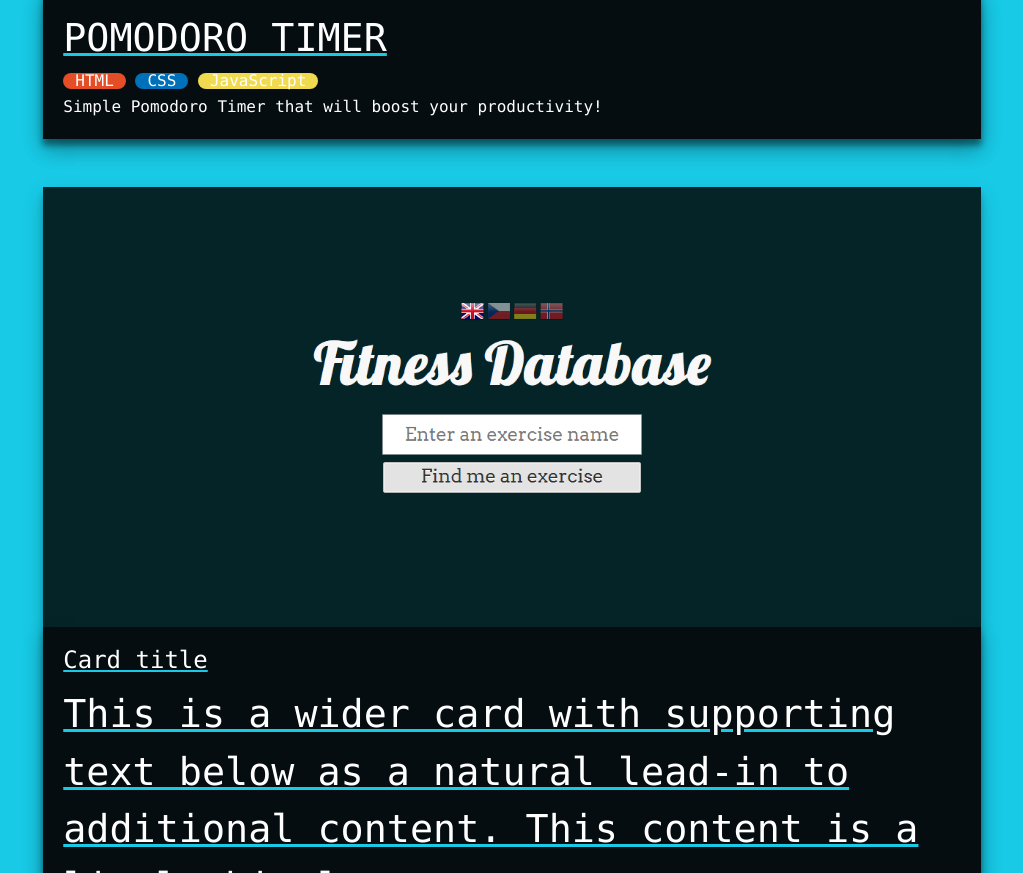
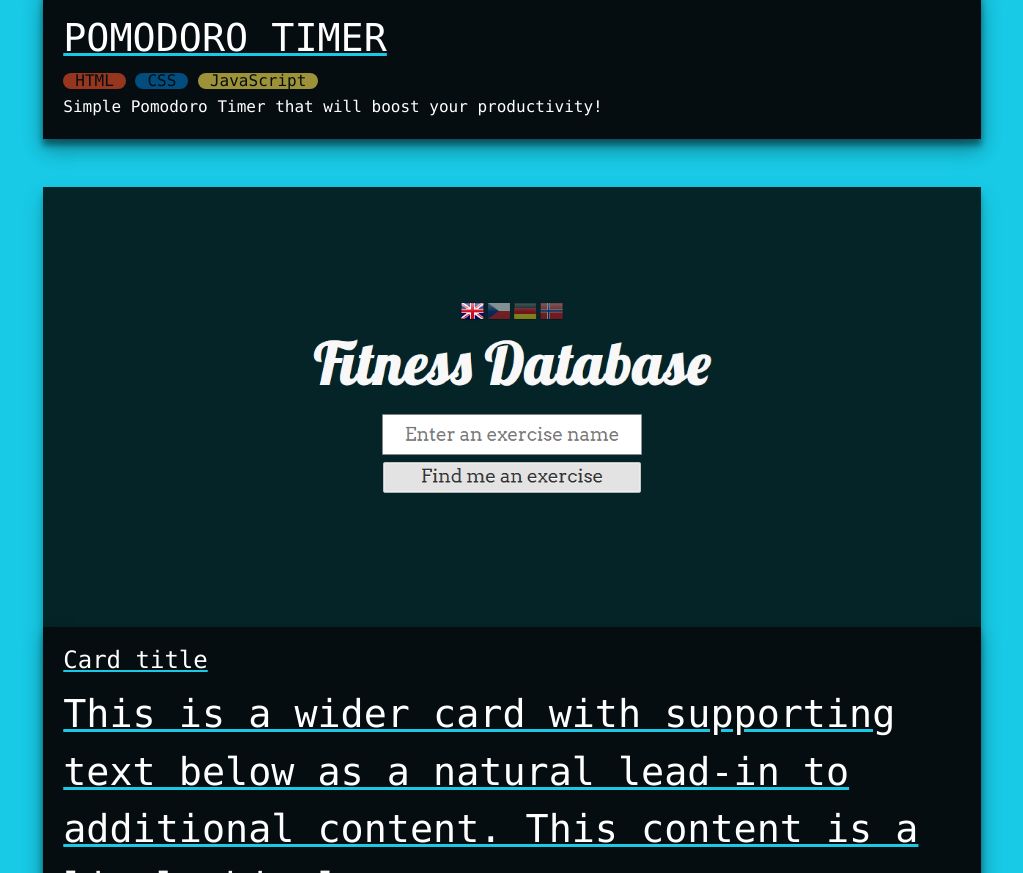
Before and after one commit to oskarwilczynski/portfolio-site, a plain HTML site: page index.html in a window 1280 px wide. Shown: the part 1993-2866 px from the top of the page, without its empty margins (128-1151 px from the left). Drawn offline with nearby package versions, Linux system fonts and the light colour scheme.

Commit message:
Some work on buttons

```diff
--- a/index.html
+++ b/index.html
@@ -109,9 +109,9 @@
             <img class="card-img-top projects-img" src="./images/pomodoro-demo.png">
             <div class="card-body projects-card">
                 <h4 class="card-title projects-card-title">POMODORO TIMER</h4>
-                <button type="button" class="btn btn-primary projects-btn" style="background-color: #E44D26;">HTML</button>
-                <button type="button" class="btn btn-primary projects-btn" style="background-color: #0170BA;">CSS</button>
-                <button type="button" class="btn btn-primary projects-btn" style="background-color: #F0DA50;">JavaScript</button>
+                <a href="#" class="btn btn-primary disabled projects-btn" role="button" aria-disabled="true" style="background-color: #E44D26;">HTML</a>
+                <a href="#" class="btn btn-primary disabled projects-btn" role="button" aria-disabled="true" style="background-color: #0170BA;">CSS</a>
+                <a href="#" class="btn btn-primary disabled projects-btn" role="button" aria-disabled="true" style="background-color: #F0DA50;">JavaScript</a>
                 <p class="card-text">Simple Pomodoro Timer that will boost your productivity!</p>
             </div>
         </div>
--- a/styles/main.css
+++ b/styles/main.css
@@ -221,6 +221,7 @@ h2 {
 
 .projects-btn {
     border-style: none;
+    color: #050D10;
     border-radius: 100px;
     height: 25%;
     margin-bottom: 0.5vw;
@@ -228,5 +229,5 @@ h2 {
 }
 
 .projects-btn:hover {
-    filter: brightness(85%);
+    color: #050D10;
 }
```
